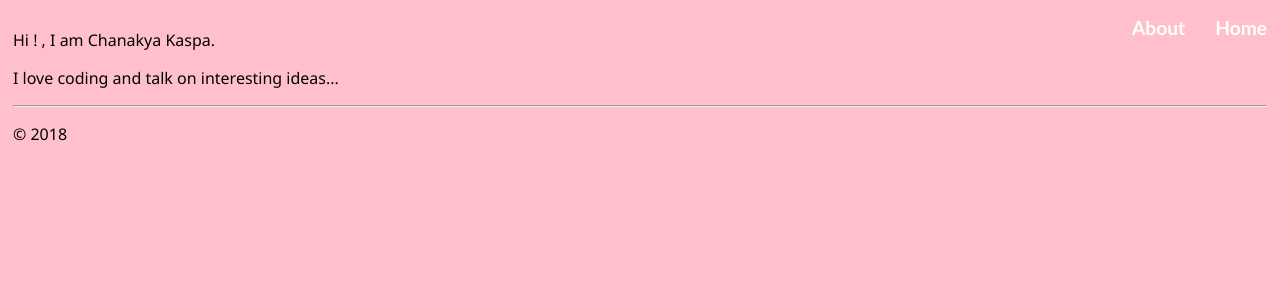
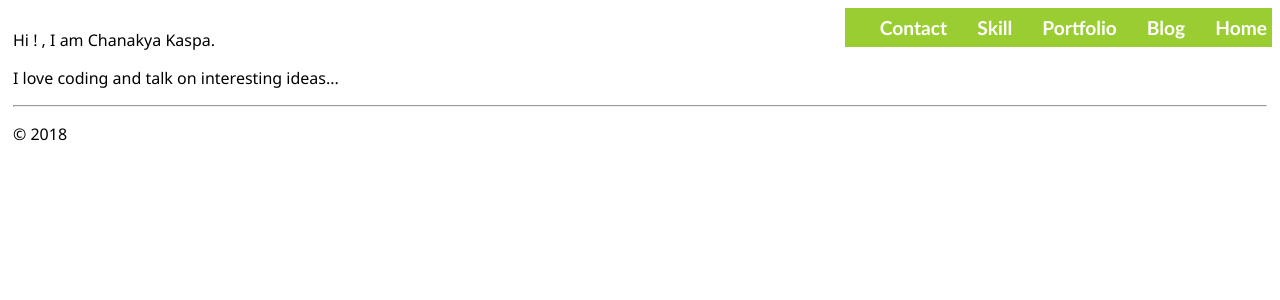
Before and after one commit to chanakya22/AboutMe, a Flask app: page / in a window 1280 px wide. Shown: the top 300 px of the page. Run offline with Flask 2, Linux system fonts and the light colour scheme.

Commit message:
color coding changes and added more labels

```diff
--- a/app.py
+++ b/app.py
@@ -2,6 +2,7 @@ from flask import Flask
 from datetime import datetime
 import re
 from flask import render_template
+
 
 app = Flask(__name__)
 
--- a/static/site.css
+++ b/static/site.css
@@ -1,9 +1,9 @@
 .message {
     font-weight: 5000;
-    color: pink;
+    color: red;
 }
 .navbar {
-    background-color: pink;
+    background-color: yellowgreen;
     font-size: 1em;
     font-family: 'Trebuchet MS', 'Lucida Sans Unicode', 'Lucida Grande', 'Lucida Sans', Arial, sans-serif;
     color: white;
@@ -14,6 +14,8 @@
 .navbar a {
     text-decoration: none;
     color: inherit;
+    display: flex;
+    flex-direction: column-reverse;
 }
 
 .navbar-brand {
@@ -21,6 +23,8 @@
     font-weight: 600;
     float: right;
     margin-left: 30px;
+    display: flex;
+    flex-direction: column-reverse;
 }
 
 .navbar-item {
@@ -34,5 +38,5 @@
 }
 
 .body-bg{
-    background-color: pink;
+    background-color: white;
 }
--- a/templates/layout.html
+++ b/templates/layout.html
@@ -9,7 +9,10 @@
     <body class = "body-bg">
         <div class="navbar">
             <a href="{{ url_for('home') }}" class="navbar-brand">Home</a>
-            <a href="{{ url_for('about') }}" class="navbar-brand">About</a>
+            <a href="{{ url_for('home') }}" class="navbar-brand">Blog</a>
+            <a href="{{ url_for('home') }}" class="navbar-brand">Portfolio</a>
+            <a href="{{ url_for('home') }}" class="navbar-brand">Skill</a>
+            <a href="{{ url_for('about') }}" class="navbar-brand">Contact</a>
         </div>
 
         <div class="body-content">
```
